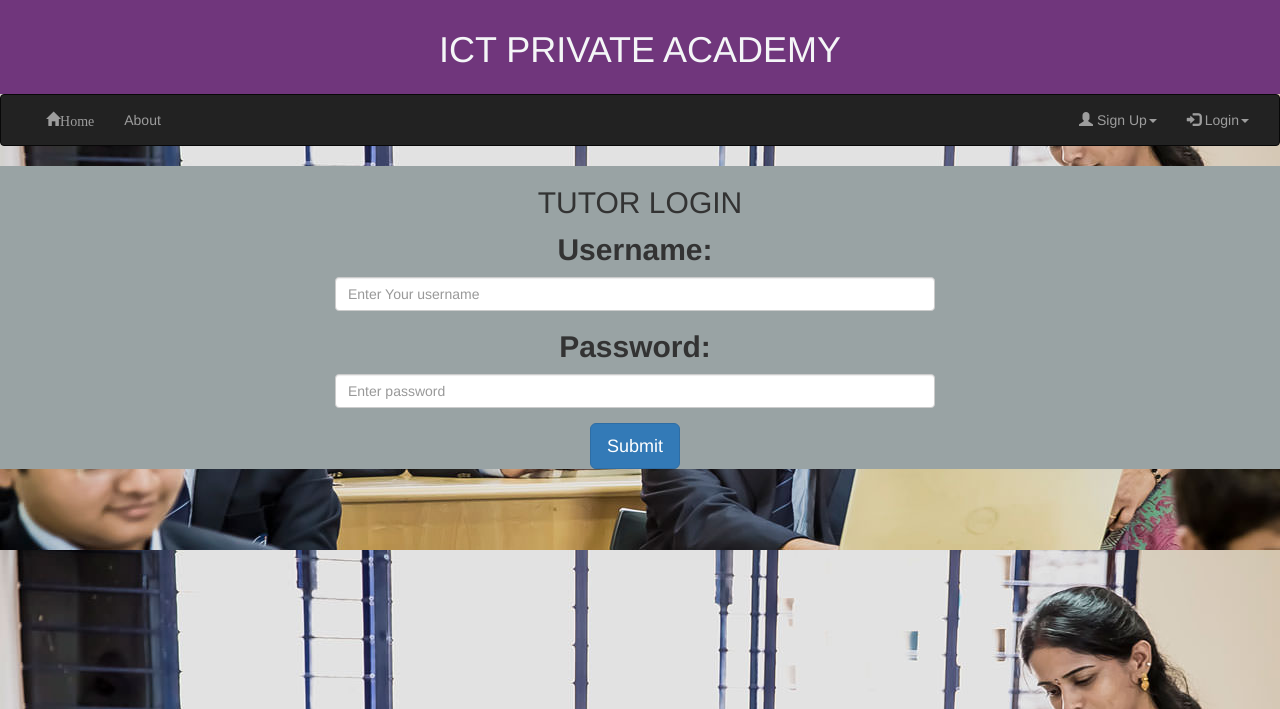
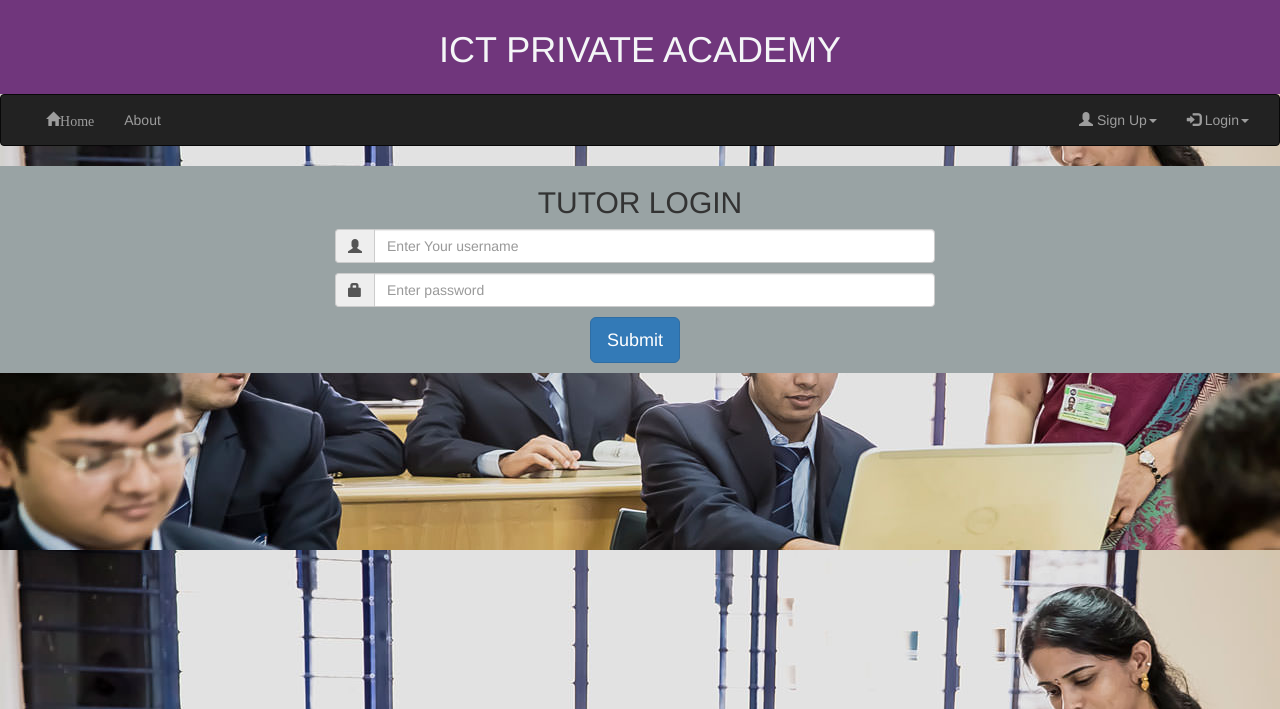
Before and after one commit to IqbalNT/ict_private_academy_codelgniter, a CodeIgniter app: page /ict/index.php/welcome/tutor_login in a window 1280 px wide. Shown: the top 709 px of the page. Run offline with CodeIgniter, Linux system fonts and the light colour scheme; some libraries are stand-ins or nearby versions.

Commit message:
Update tutor_login.php

```diff
--- a/application/views/tutor_login.php
+++ b/application/views/tutor_login.php
@@ -44,17 +44,20 @@
 <?php }?>
 
 			  <form style="font-size: 30px;margin-right: 275px;text-align: center;margin-left: 265px;" action="<?=base_url()?>tutor/tutor_info" method="POST">
-			    <div class="form-group">
-			      <label for="username">Username:</label>
+
+				    <div class="input-group" style="margin-bottom:10px;">
+				      <span class="input-group-addon"><i class="glyphicon glyphicon-user"></i></span>
 				      <input type="text" class="form-control" placeholder="Enter Your username" name="username">
 				    </div>
-			    <div class="form-group">
-			      <label for="pwd">Password:</label>
+				    <div class="input-group" style="margin-bottom:10px;">
+				      <!-- <label for="pwd">Password:</label> -->
+				      <span class="input-group-addon"><i class="glyphicon glyphicon-lock"></i></span>
 				      <input type="password" class="form-control" placeholder="Enter password" name="pwd">
 				    </div>
 				    <div>
-			     <button type="submit" class="btn btn-primary btn-lg">Submit</button>
+				     <button type="submit" class="btn btn-primary btn-lg" style="margin-bottom:10px;">Submit</button>
 					</div>
+
 			  </form>
 
 			</div>
```
Lines whose indentation alone changed are shown as unchanged.
